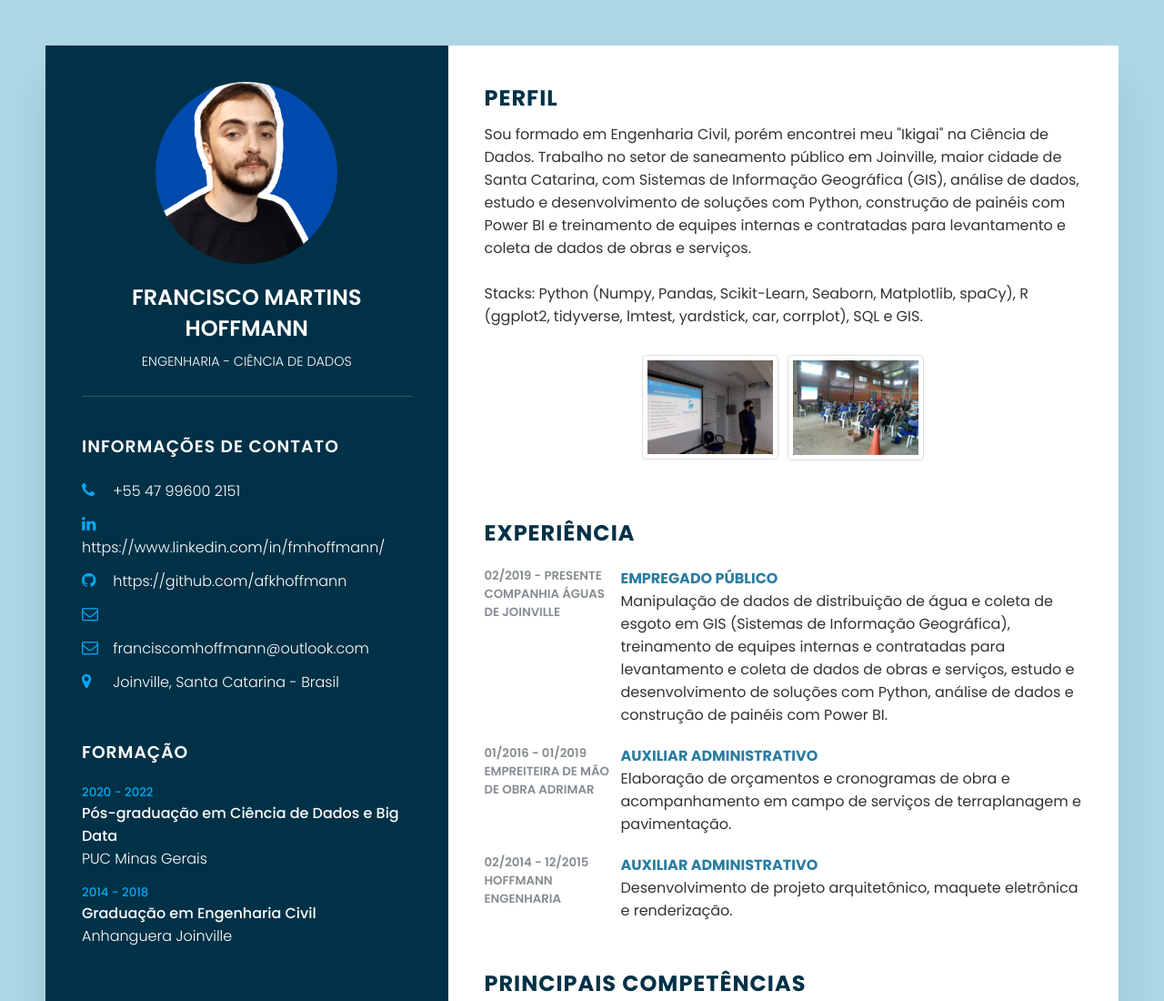
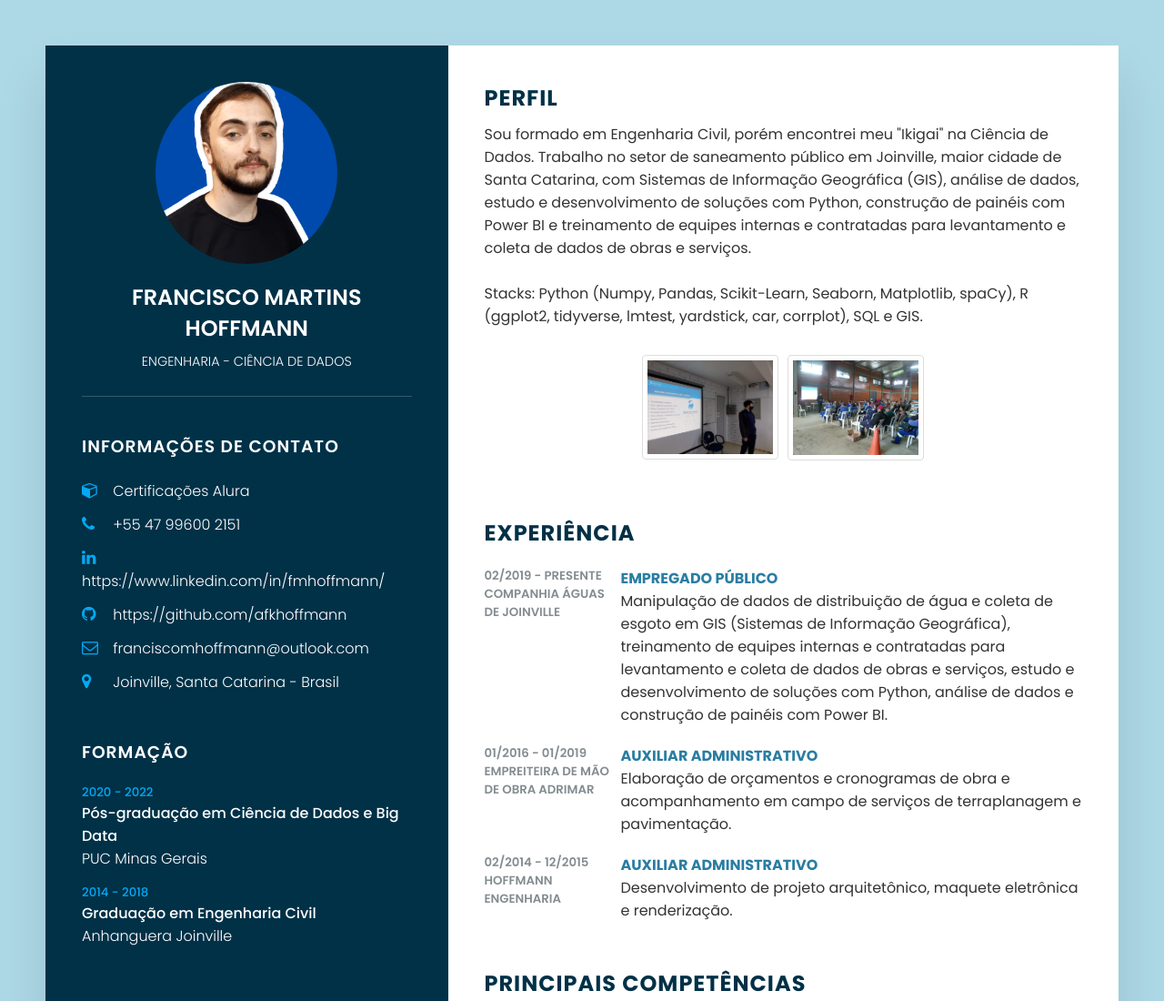
Before and after one commit to afkhoffmann/curriculo, a plain HTML site: page index.html in a window 1280 px wide. Shown: the top 1100 px of the page at 91% size. Drawn offline with Linux system fonts and the light colour scheme.

Commit message:
Update html

```diff
--- a/index.html
+++ b/index.html
@@ -2,7 +2,7 @@
 <html>
     <head>
         <meta name="viewport" content="width=device-width, initial-scale=1.0">
-        <title>Responsive CV</title>
+        <title>CV Francisco Martins Hoffmann</title>
         <link rel="stylesheet" href="https://cdnjs.cloudflare.com/ajax/libs/font-awesome/4.7.0/css/font-awesome.css"
         integrity="sha512-5A8nwdMOWrSz20fDsjczgUidUBR8liPYU+WymTZP1lmY9G6Oc7HlZv156XqnsgNUzTyMefFTcsFH/tnJE/+xBg=="
         crossorigin="anonymous" referrerpolicy="no-referrer" />
@@ -23,6 +23,12 @@
                     <h3 class="title">Informações de Contato</h3>
                     <ul>
                         <li>
+                            <a href="https://cursos.alura.com.br/user/franciscohoff/fullCertificate/5f08dcfa22e289c5bba1a0fe5b656962" target="_blank" style="text-decoration:none;">
+                                <span class="icon"><i class="fa fa-cube" aria-hidden="true"></i></span>
+                                <span class="text">Certificações Alura</span>
+                            </a>
+                        </li>
+                        <li>
                             <a href="https://api.whatsapp.com/send?phone=5547996002151" target="_blank" style="text-decoration:none;">
                                 <span class="icon"><i class="fa fa-phone" aria-hidden="true"></i></span>
                                 <span class="text">+55 47 99600 2151</span>
@@ -38,12 +44,6 @@
                             <a href="https://github.com/afkhoffmann" target="_blank" style="text-decoration:none;">
                                 <span class="icon"><i class="fa fa-github" aria-hidden="true"></i></span>
                                 <span class="text">https://github.com/afkhoffmann</span>
-                            </a>
-                        </li>
-                        <li>
-                            <a href="mailto:franciscomhoffmann@outlook.com" target="_blank" style="text-decoration:none;">
-                                <span class="icon"><i class="fa fa-envelope-o" aria-hidden="true"></i></span>
-                                <span class="text"></span>
                             </a>
                         </li>
                         <li>
```
